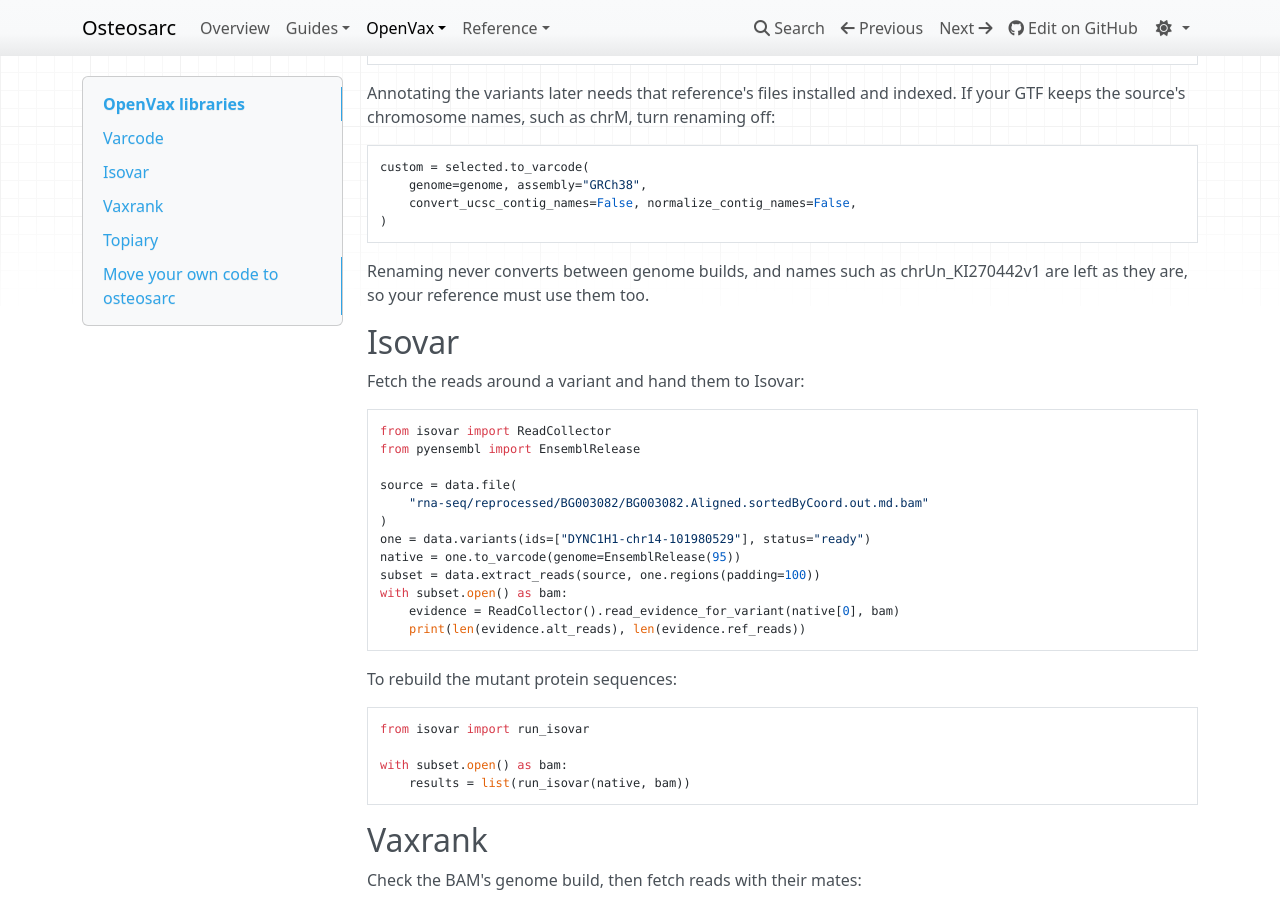
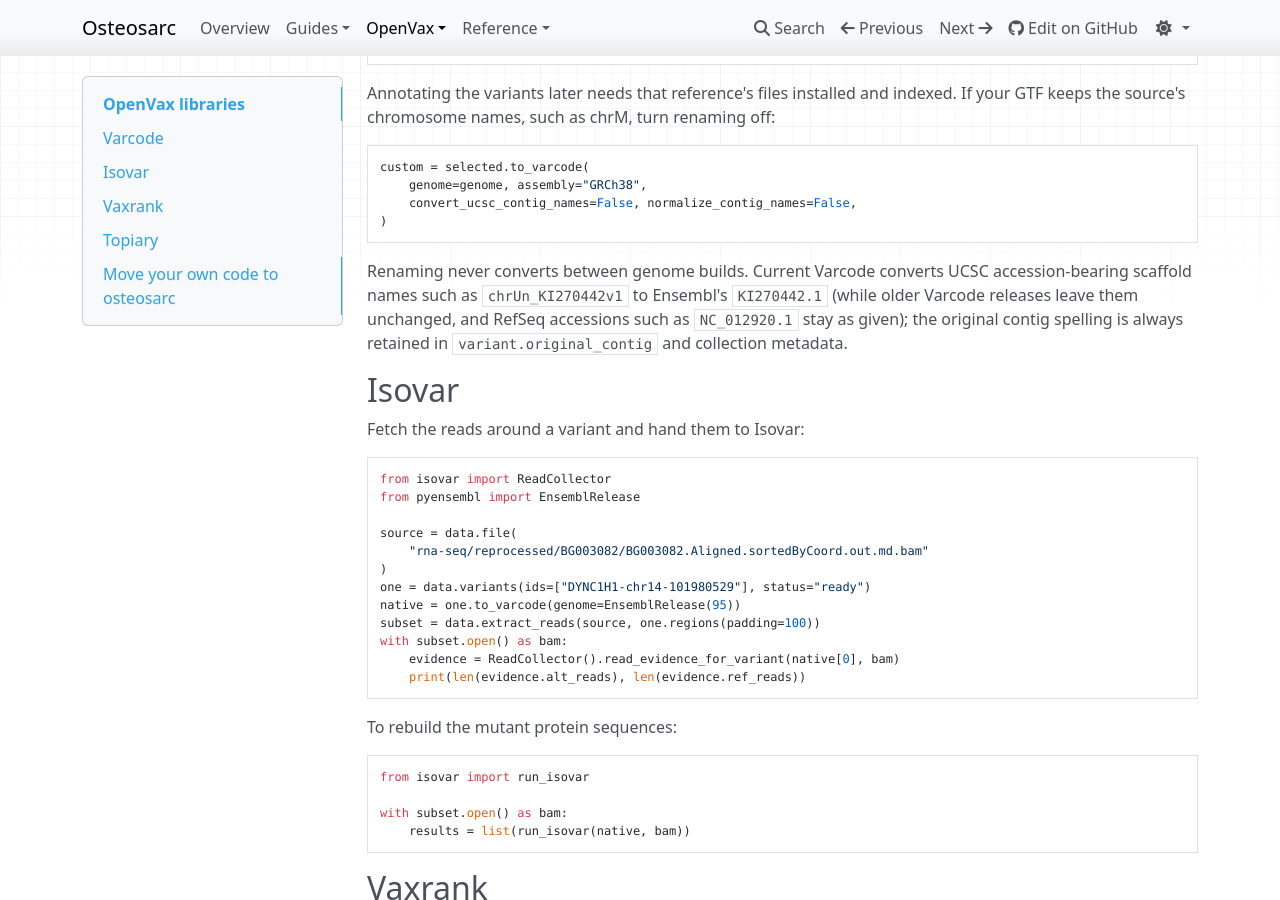
Before and after one commit to iskandr/osteosarc, an MkDocs documentation site: the page built from docs/openvax.md, in a window 1280 px wide and 900 px high, scrolled down 834 px. Built offline with MkDocs 1.6.1, drawn with Linux system fonts in a browser that asks for light colours; nearby versions of some CDN libraries.

Commit message:
Verify unplaced UCSC contig normalization via owning Varcode API (v0.15.10) (#116) (#127)
- Replace the obsolete chrUn_KI270442v1-chrUn_KI270442v1 parametrize expectation
  and brittle varcode.__version__ sniff in tests/test_consumer_usage.py with
  test_varcode_unplaced_ucsc_contig_retains_source_provenance, querying
  varcode.normalize_contig_name / varcode.Variant directly and verifying
  end-to-end annotation on a custom contig_genome while retaining the source
  UCSC name in both original_contig and collection metadata.
- Add a current-Varcode consumer CI leg (>=10.21.1 + isovar + topiary) alongside
  the existing legacy 7.0.0 and 9.3.7 legs in .github/workflows/tests.yml.
- Update docs/openvax.md and docs/changelog.md, and bump osteosarc to 0.15.10.

````diff
--- a/docs/openvax.md
+++ b/docs/openvax.md
@@ -55,8 +55,11 @@ custom = selected.to_varcode(
 )
 ```
 
-Renaming never converts between genome builds, and names such as chrUn_KI270442v1 are
-left as they are, so your reference must use them too.
+Renaming never converts between genome builds. Current Varcode converts UCSC
+accession-bearing scaffold names such as `chrUn_KI270442v1` to Ensembl's `KI270442.1`
+(while older Varcode releases leave them unchanged, and RefSeq accessions such as
+`NC_012920.1` stay as given); the original contig spelling is always retained in
+`variant.original_contig` and collection metadata.
 
 ## Isovar
 
--- a/osteosarc/_version.py
+++ b/osteosarc/_version.py
@@ -1,3 +1,3 @@
 """Single version source for imports and built distribution metadata."""
 
-__version__ = "0.15.9"
+__version__ = "0.15.10"
````
Also changed, not shown: docs/changelog.md (+5 -0 lines), 2 other files.
